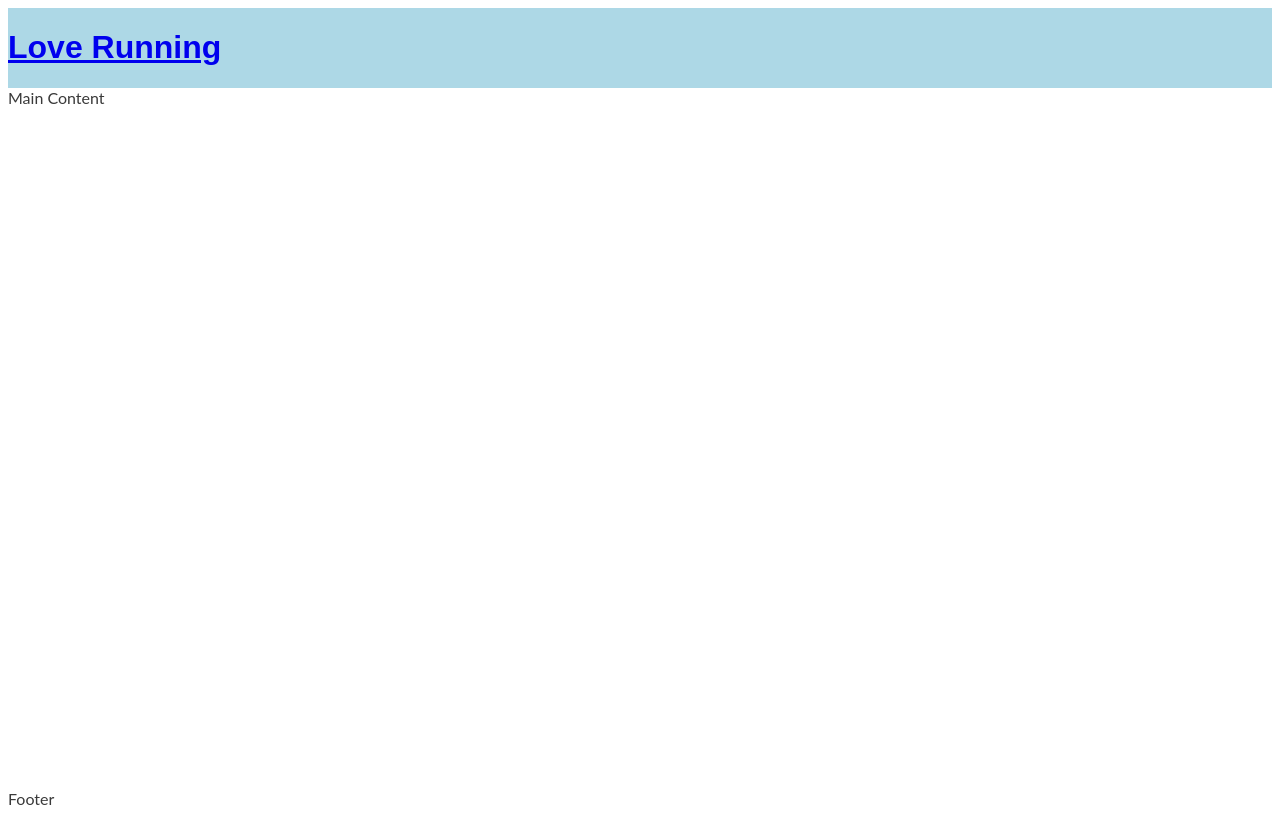
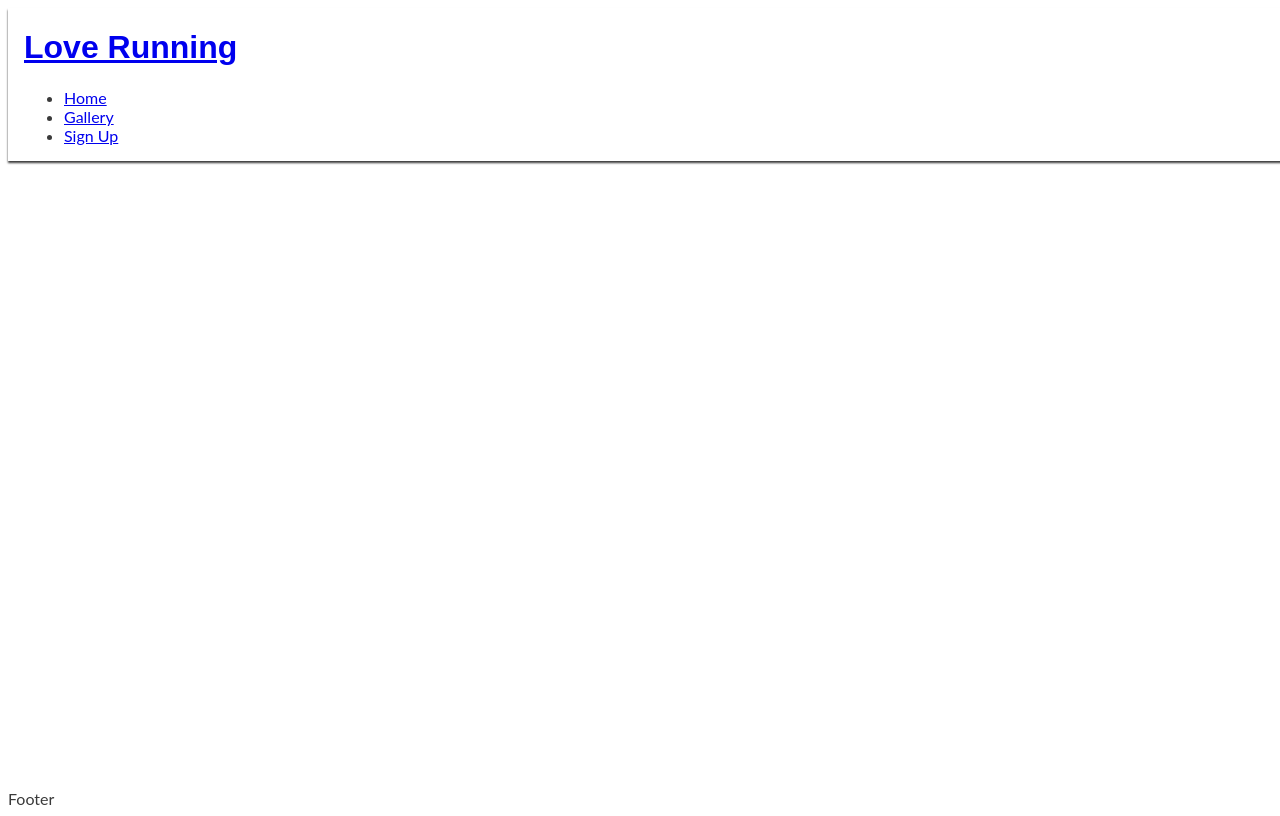
Before and after one commit to gregp1985/love-running, a plain HTML site: page index.html in a window 1280 px wide. Drawn offline with Linux system fonts and the light colour scheme.

Commit message:
Make header fixed and change background color

```diff
--- a/assets/css/style.css
+++ b/assets/css/style.css
@@ -19,7 +19,12 @@ body {
 
 }
 header {
-    background-color: lightblue;
+    background-color: #ffffff;
+    padding: 0 1rem;
+    position: fixed;
+    z-index: 99;
+    width: 100%;
+    box-shadow: 0 2px 2px #3a3a3a;
 }
 
 h1 {
--- a/index.html
+++ b/index.html
@@ -20,7 +20,13 @@
         <a href="index.html">
             <h1 id="Logo">Love Running</h1>
         </a>
-
+        <nav>
+            <ul>
+                <li><a href="index.html">Home</a></li>
+                <li><a href="about.html">Gallery</a></li>
+                <li><a href="events.html">Sign Up</a></li>
+            </ul>
+        </nav>
 
     </header>
     <main>
```
